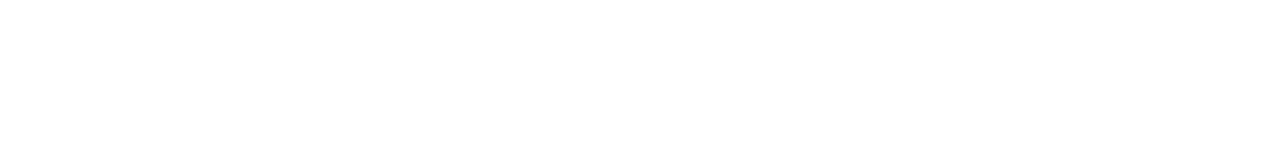
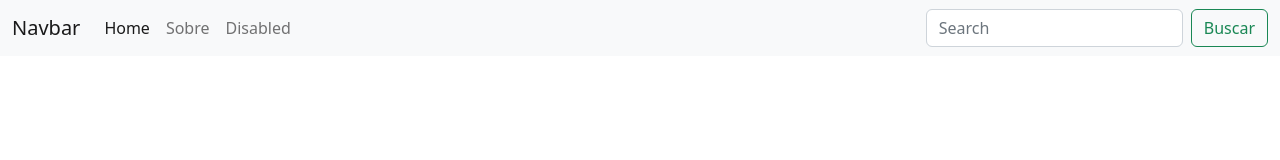
Before and after one commit to ifba-saj-ads-pweb/projeto-20222-LucasSouza31, a plain HTML site: page index.html in a window 1280 px wide. Drawn offline with nearby package versions, Linux system fonts and the light colour scheme.

Commit message:
Barra de navegação

```diff
--- a/index.html
+++ b/index.html
@@ -12,6 +12,30 @@
     <title>Kardapio</title>
 </head>
 <body>
-    <header></header>
+    <nav class="navbar navbar-expand-lg bg-light">
+        <div class="container-fluid">
+          <a class="navbar-brand" href="#">Navbar</a>
+          <button class="navbar-toggler" type="button" data-bs-toggle="collapse" data-bs-target="#navbarSupportedContent" aria-controls="navbarSupportedContent" aria-expanded="false" aria-label="Toggle navigation">
+            <span class="navbar-toggler-icon"></span>
+          </button>
+          <div class="collapse navbar-collapse" id="navbarSupportedContent">
+            <ul class="navbar-nav me-auto mb-2 mb-lg-0">
+              <li class="nav-item">
+                <a class="nav-link active" aria-current="page" href="#">Home</a>
+              </li>
+              <li class="nav-item">
+                <a class="nav-link" href="#">Sobre</a>
+              </li>
+              <li class="nav-item">
+                <a class="nav-link">Disabled</a>
+              </li>
+            </ul>
+            <form class="d-flex" role="search">
+              <input class="form-control me-2" type="search" placeholder="Search" aria-label="Search">
+              <button class="btn btn-outline-success" type="submit">Buscar</button>
+            </form>
+          </div>
+        </div>
+      </nav>
 </body>
 </html>
```
